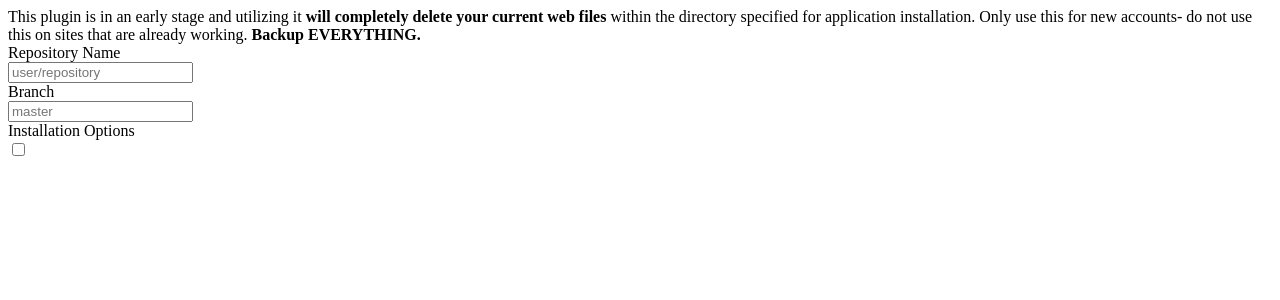
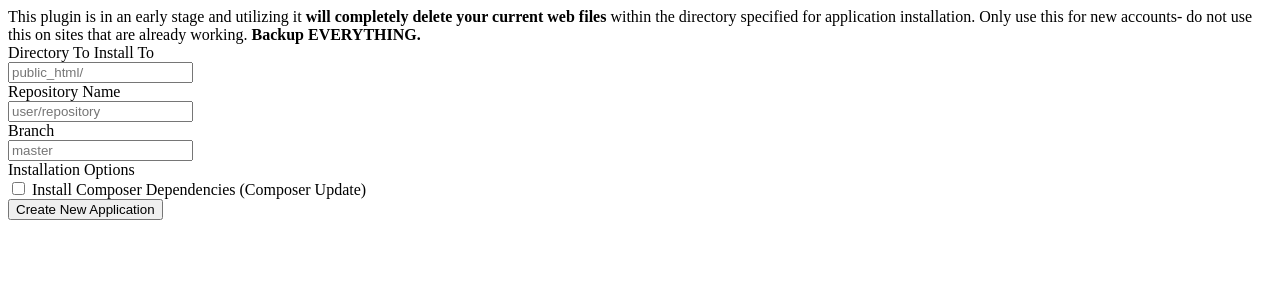
Before and after one commit to mbitson/github-for-cpanel, a PHP site: page /templates/application-create.php in a window 1280 px wide. Shown: the top 300 px of the page. Run offline with PHP 8.4, Linux system fonts and the light colour scheme.

Commit message:
Created application save functionality

```diff
--- a/applications/mbitsoncom-samplerepo.json
+++ /dev/null
@@ -1,6 +0,0 @@
-{
-  "key": "mbitsoncom-samplerepo",
-  "directory": "sample-repo",
-  "branch": "master",
-  "repo": "mbitson/github-for-cpanel"
-}
--- a/templates/application-create.php
+++ b/templates/application-create.php
@@ -8,7 +8,7 @@
 <div class="callout callout-warning">
     This plugin is in an early stage and utilizing it <strong>will completely delete your current web files</strong> within the directory specified for application installation. Only use this for new accounts- do not use this on sites that are already working. <strong>Backup EVERYTHING.</strong>
 </div>
-<form class="layout-medium">
+<form class="layout-medium" action="index.live.php?route=application-create" method="post">
 	<div class="form-group">
         <!--
 		<div class="row">
@@ -31,13 +31,23 @@
 			</div>
 		</div>
 		-->
+        <div class="row">
+            <div class="col-xs-12">
+                <label for="repository">Directory To Install To</label>
+            </div>
+            <div class="col-xs-12">
+                <div class="input-group">
+                    <input type="text" placeholder="public_html/" class="form-control" name="directory" id="directory">
+                </div>
+            </div>
+        </div>
 		<div class="row">
 			<div class="col-xs-12">
 				<label for="repository">Repository Name</label>
 			</div>
 			<div class="col-xs-12">
 				<div class="input-group">
-					<input type="text" placeholder="user/repository" class="form-control" id="repository">
+					<input type="text" placeholder="user/repository" class="form-control" name="repo" id="repo">
 				</div>
 			</div>
 		</div>
@@ -47,7 +57,7 @@
 			</div>
 			<div class="col-xs-12">
 				<div class="input-group">
-					<input type="text" placeholder="master" class="form-control" id="branch">
+					<input type="text" placeholder="master" class="form-control" id="branch" name="branch">
 				</div>
 			</div>
 		</div>
@@ -57,9 +67,17 @@
 			</div>
 			<div class="col-xs-12">
 				<div class="checkbox">
-					<input type="checkbox" id="install-opt-composer">
+					<label>
+                        <input type="checkbox" id="composer" name="composer">
+                        Install Composer Dependencies (Composer Update)
+                    </label>
 				</div>
 			</div>
 		</div>
+        <div class="row">
+            <div class="col-xs-12">
+                <button type="submit" class="btn btn-primary">Create New Application</button>
+            </div>
+        </div>
 	</div>
 </form>
```
Also changed, not shown: applications/index.html (added, +10 -0 lines), inc/Application.php (+63 -5 lines), 2 other files.
